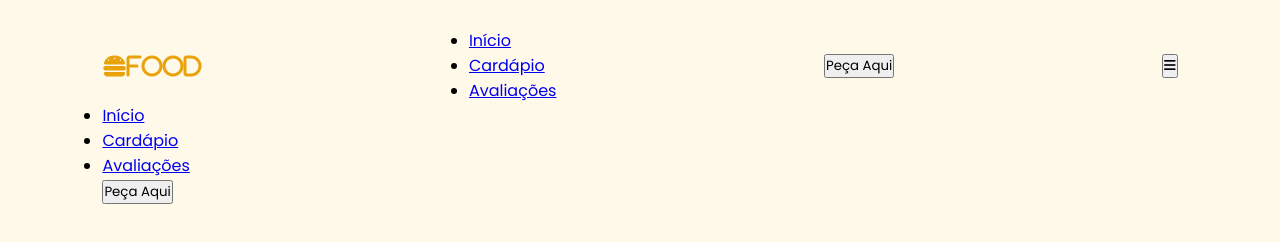
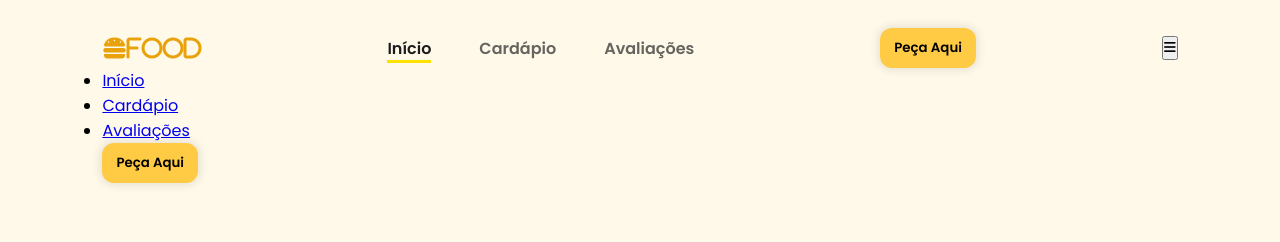
Before and after one commit to sdscarla/landing-page-food, a plain HTML site: page index.html in a window 1280 px wide. Drawn offline with Linux system fonts and the light colour scheme; a web font is replaced by a local one.

Commit message:
botões estilizados

```diff
--- a/index.html
+++ b/index.html
@@ -15,15 +15,15 @@
             <i class="fa-solid fa-burger" id="nav_logo">food</i>
 
             <ul id="nav_list">
-                <li class="nav-list">
+                <li class="nav-item active">
                     <a href="#home">Início</a>
                 </li>
 
-                <li class="nav-list">
+                <li class="nav-item">
                     <a href="#menu">Cardápio</a>
                 </li>
 
-                <li class="nav-list">
+                <li class="nav-item">
                     <a href="#testimonials">Avaliações</a>
                 </li>
             </ul>
--- a/src/styles/header.css
+++ b/src/styles/header.css
@@ -14,3 +14,20 @@ header {
     font-size: 24px;
     color: #e9a209;
 }
+
+#nav_list {
+    display: flex;
+    list-style: none;
+    gap: 48px;
+}
+
+.nav-item a {
+    text-decoration: none;
+    color: #1d1d1dad;
+    font-weight: 600;
+}
+
+.nav-item.active a {
+    color: #1d1d1d;
+    border-bottom: 3px solid #ffe100;
+}
--- a/src/styles/style.css
+++ b/src/styles/style.css
@@ -10,3 +10,21 @@
 body {
     background-color: #fff9ea;
 }
+
+.btn-default {
+    border: none;
+    display: flex;
+    align-items: center;
+    justify-content: center;
+    background-color: #ffcb45;
+    border-radius: 12px;
+    padding: 10px 14px;
+    font-weight: 600;
+    box-shadow: 0px 0px 10px 2px rgb(0, 0, 0, 0.1);
+    cursor: pointer;
+    transition: background-color .3s easy; /*para a transição ficar menos brusca*/
+}
+
+.btn-default:hover {
+    background-color: #f8d477;
+}
```
